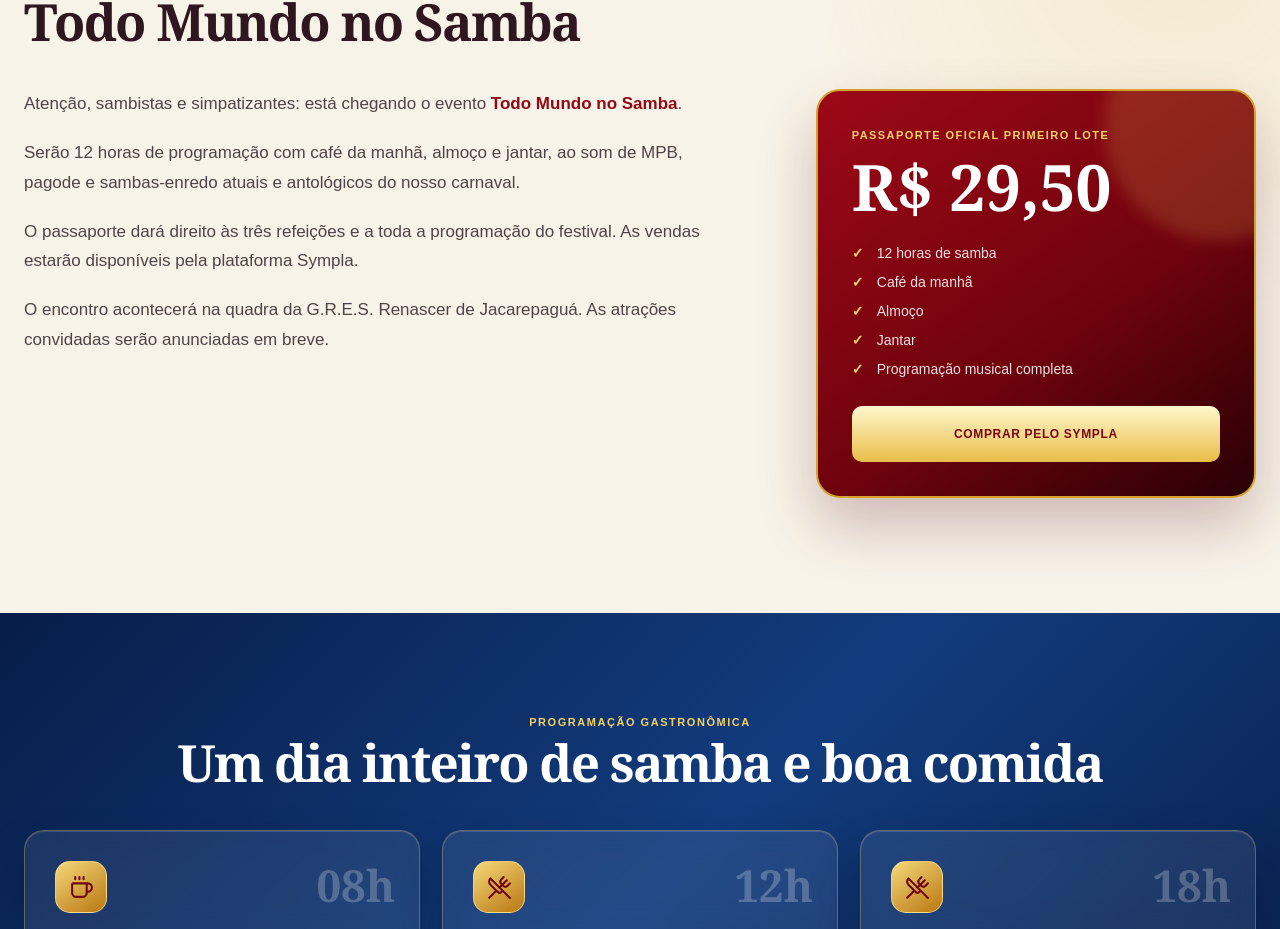
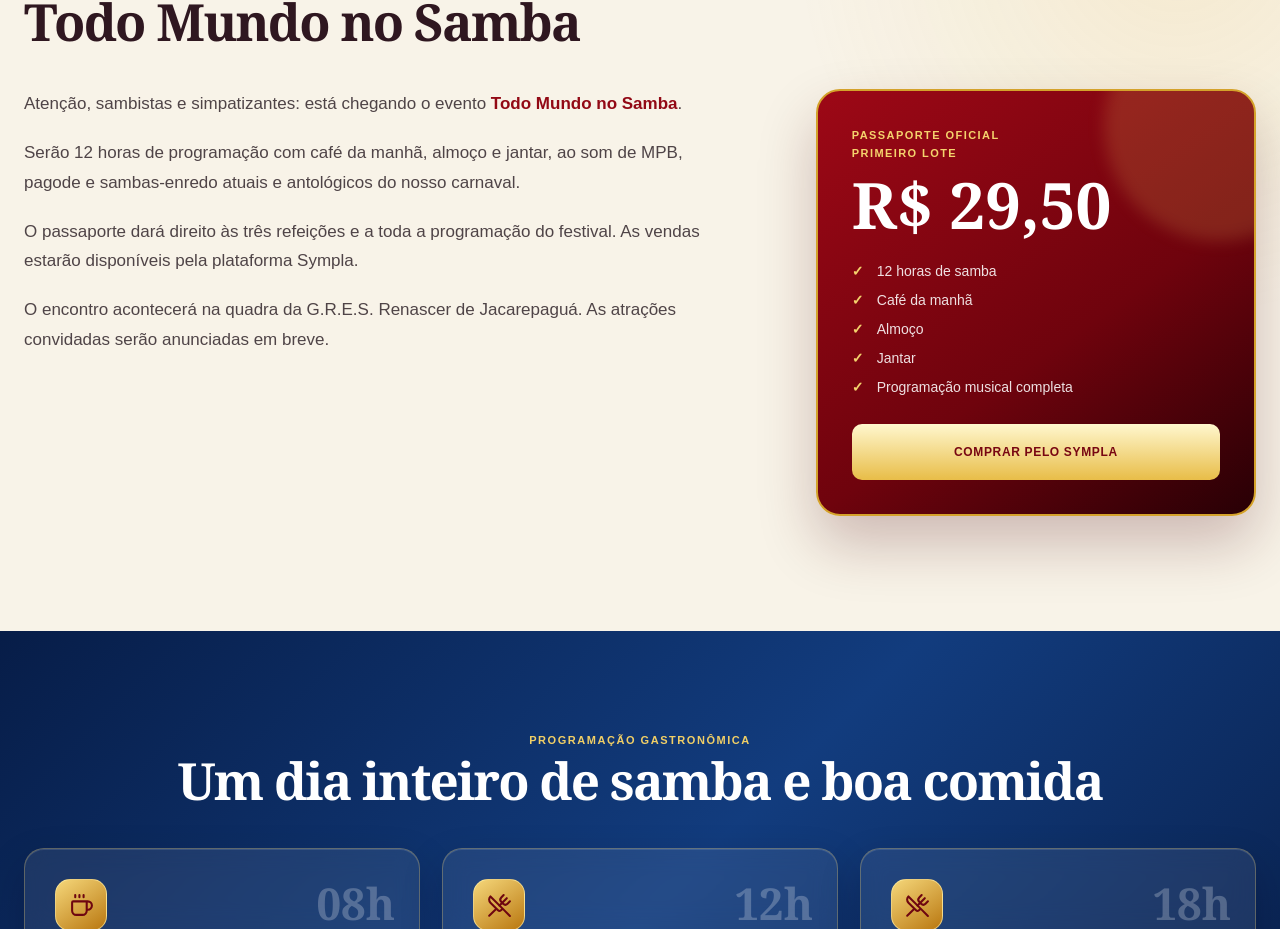
Before and after one commit to ViniciusSemolaArruda/guardioesdacapadocia, a Next.js app: page /evento in a window 1280 px wide. Shown: the part 1151-2080 px from the top of the page. Built offline with nearby package versions, Linux system fonts and the light colour scheme.

Commit message:
Sua mensagem de commit

```diff
--- a/app/evento/page.tsx
+++ b/app/evento/page.tsx
@@ -186,8 +186,11 @@ export default function EventoPage() {
             </div>
 
             <aside className={styles.passportCard}>
-              <span className={styles.passportLabel}>Passaporte oficial </span>
-            <span className={styles.passportLabel}>Primeiro Lote </span>
+             <span className={styles.passportLabel}>
+  <strong>Passaporte oficial</strong>
+  <br />
+  Primeiro Lote
+</span>
               <strong className={styles.passportPrice}>R$ 29,50</strong>
 
               <ul>
```
Also changed, not shown: 2 other files (tests, documents, lock files or other folders).
